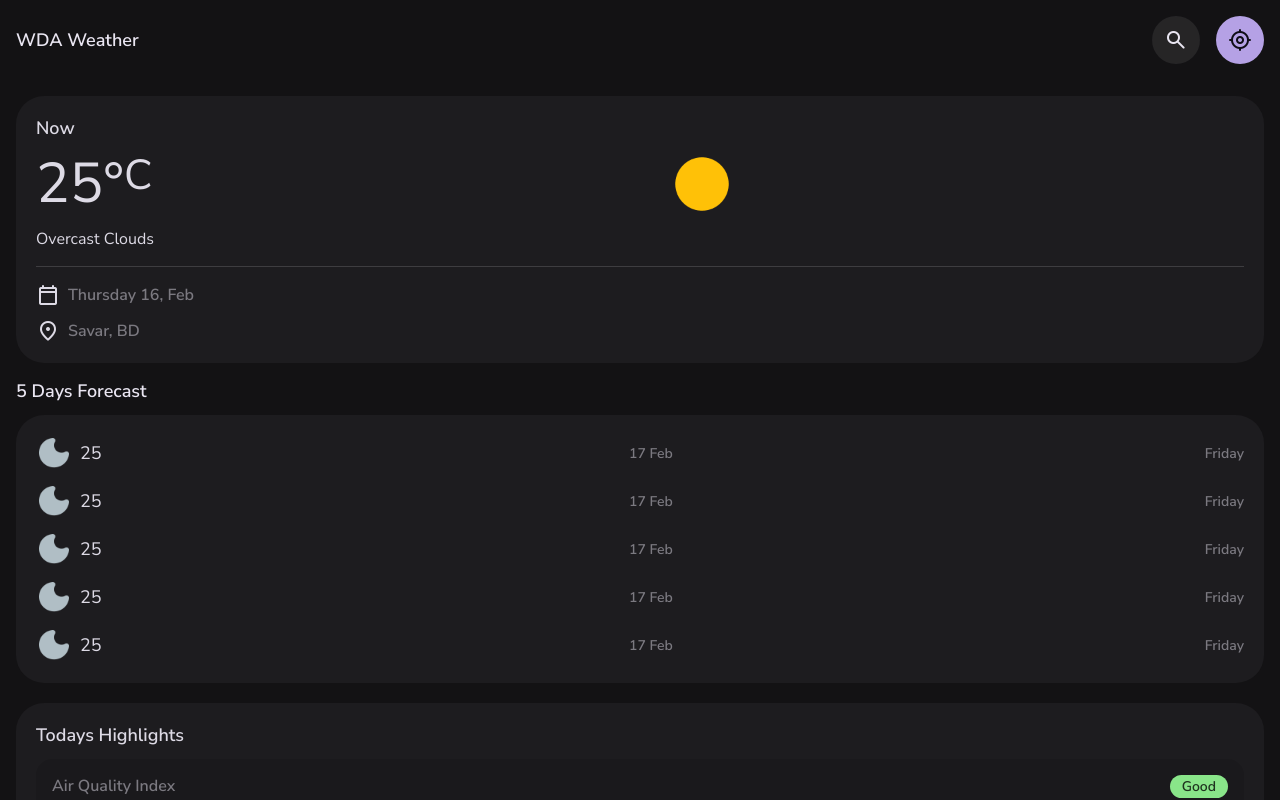
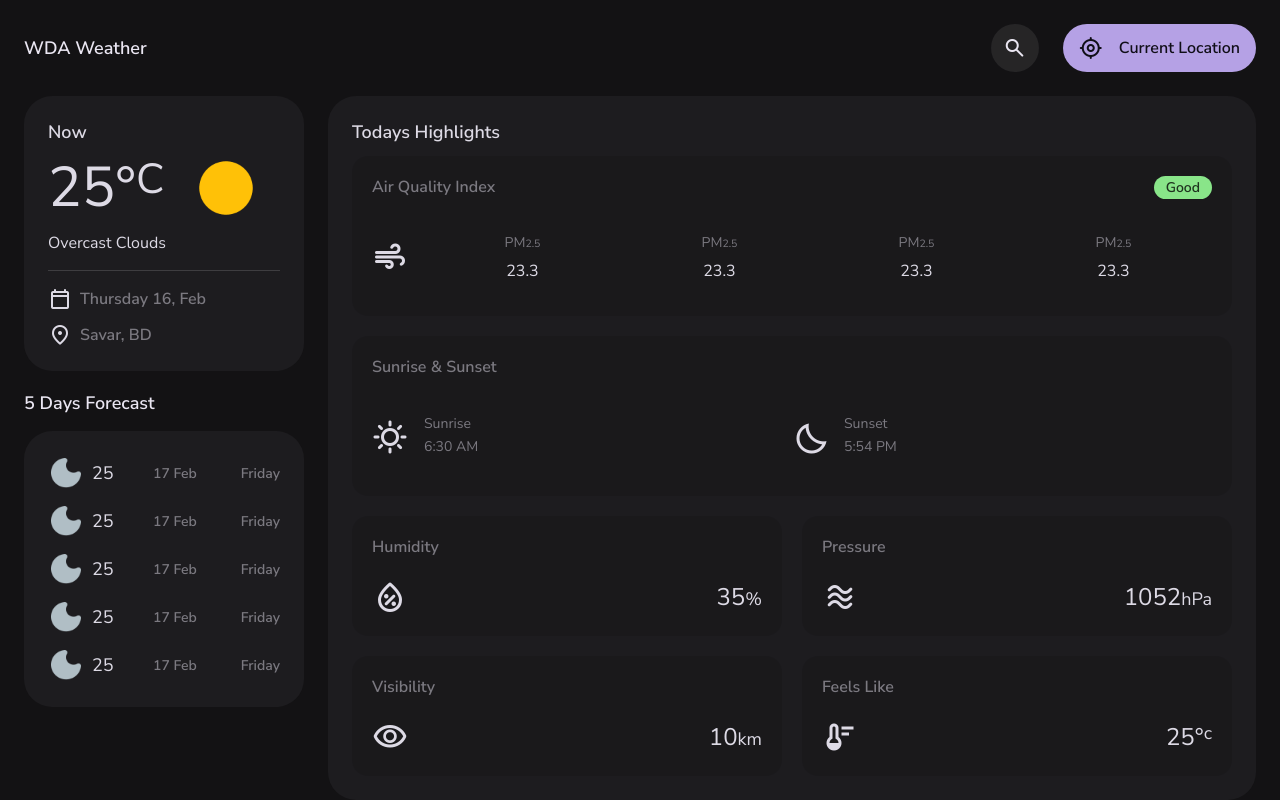
Before and after one commit to webdevaminul/WDA-Weather, a plain HTML site: page index.html in a window 1280 px wide. Drawn offline with Linux system fonts and the light colour scheme.

Commit message:
Added Media Queries for larger than 768px

```diff
--- a/css/style.css
+++ b/css/style.css
@@ -791,3 +791,117 @@ article.container::before {
 /*-----------------------------------*\
   #MEDIA QUERIES
 \*-----------------------------------*/
+@media (min-width: 768px) {
+  /*-----------------------------------*\
+  #REUSED STYLE
+  \*-----------------------------------*/
+  .container {
+    padding: 24px;
+  }
+
+  .title-1 {
+    --title-1: 2.4rem;
+  }
+
+  .section > .title-2 {
+    margin-block-end: 16px;
+  }
+
+  .card-lg {
+    padding: 24px;
+  }
+
+  .card-sm {
+    padding: 20px;
+    display: grid;
+    grid-template-rows: min-content 1fr;
+  }
+
+  .badge {
+    top: 20px;
+    right: 20px;
+  }
+
+  /*-----------------------------------*\
+  #HEADER
+  \*-----------------------------------*/
+  .header-action {
+    gap: 24px;
+  }
+
+  .header .btn-primary {
+    padding-inline: 16px;
+  }
+
+  .header .btn-primary .span {
+    display: block;
+  }
+
+  .search-view {
+    clip-path: circle(3% at calc(100% - 273px) 6%);
+  }
+
+  /*-----------------------------------*\
+  #MAIN
+  \*-----------------------------------*/
+  main {
+    height: calc(100vh - 96px);
+  }
+
+  article.container {
+    padding-block-start: 0;
+    grid-template-columns: 280px minmax(0, 1fr);
+    align-items: flex-start;
+    gap: 24px;
+  }
+
+  .content-left {
+    position: sticky;
+    top: 0;
+  }
+
+  .section:not(:last-child) {
+    margin-block-end: 20px;
+  }
+
+  .highlight-list {
+    grid-template-columns: 1fr 1fr;
+  }
+
+  .highlight-card:nth-child(-n + 2) {
+    grid-column: span 2;
+    height: 160px;
+  }
+
+  .highlight-card:nth-child(n + 3) {
+    height: 120px;
+  }
+
+  .highlights .m-icon {
+    font-size: 3.6rem;
+  }
+
+  .highlight-card.one .card-item {
+    width: 25%;
+    flex-direction: column-reverse;
+    gap: 8px;
+  }
+
+  .slider-container {
+    margin-inline: 0 -24px;
+    border-bottom-left-radius: var(--radius-16);
+    border-top-left-radius: var(--radius-16);
+  }
+
+  .slider-list::before {
+    display: none;
+  }
+
+  .slider-list::after {
+    min-width: 12px;
+  }
+
+  .hourly-forecast .card-sm {
+    padding: 16px;
+  }
+}
```
